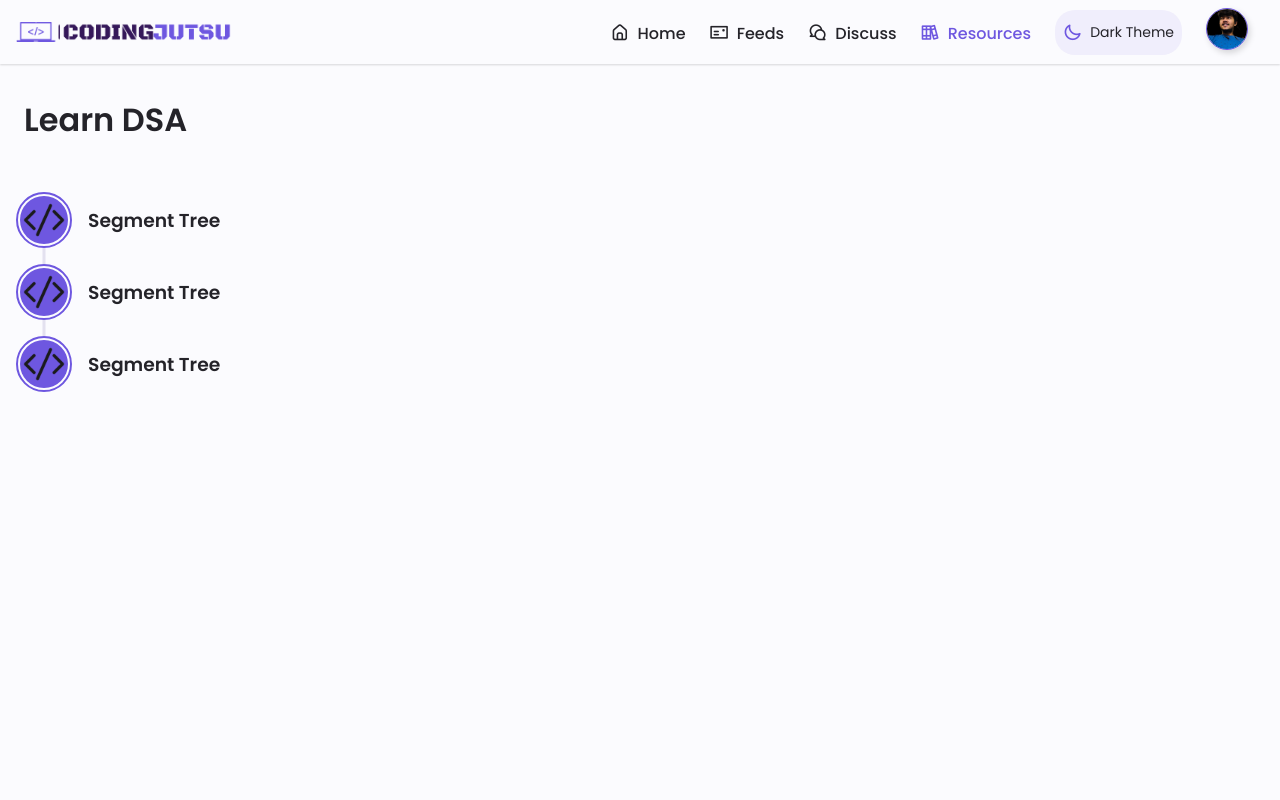
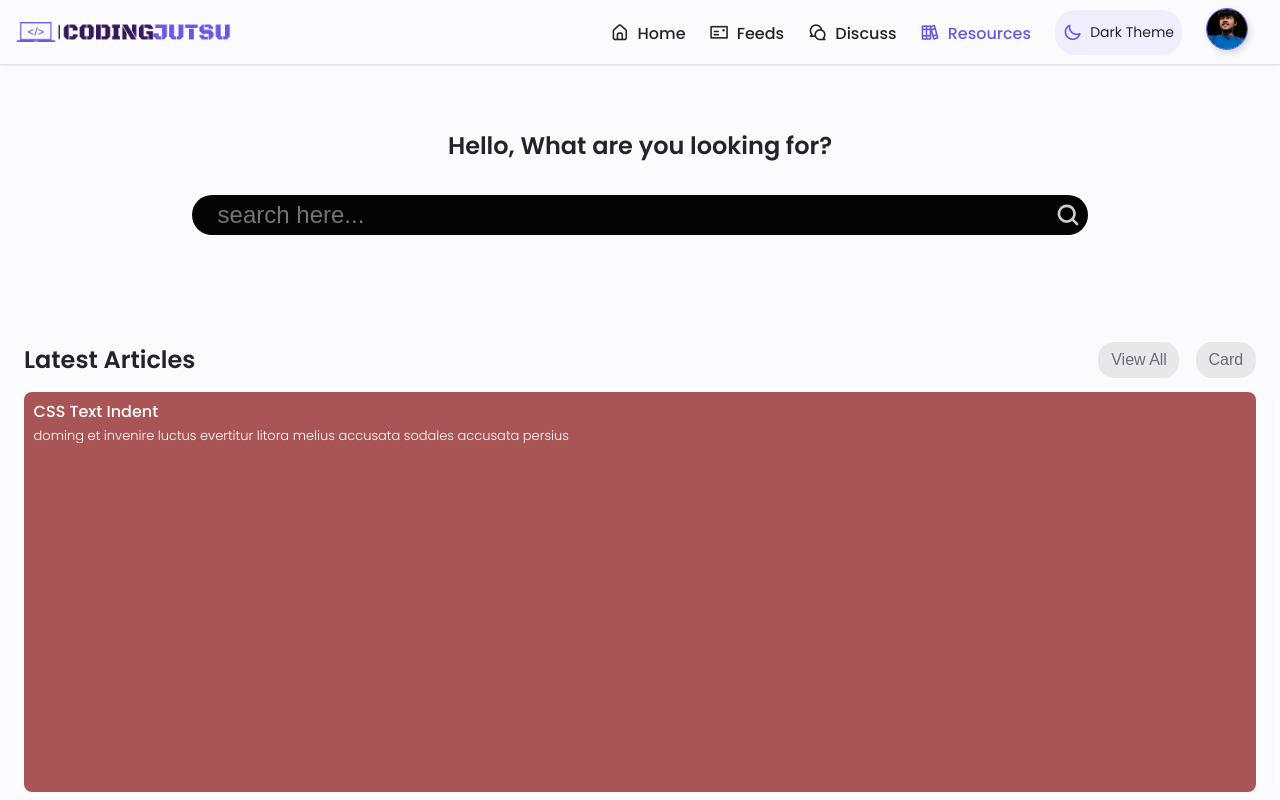
Before and after one commit to Govind-93/coding-jutsu, a React (Create React App) app: page /resources in a window 1280 px wide. Shown: the top 800 px of the page. Built offline with nearby package versions, Linux system fonts and the light colour scheme.

Commit message:
resources routes are added

```diff
--- a/src/App.js
+++ b/src/App.js
@@ -13,8 +13,6 @@ import Home from './pages/home/Home'
 import Profile from './pages/profile/Profile'
 import Discuss from './components/discuss/Discuss';
 import Resources from './components/resources/Resources';
-
-
 
 const isCurrentUser = true;
 
@@ -59,7 +57,7 @@ const router = createBrowserRouter([
         element: <Discuss />
       },
       {
-        path: "/resources",
+        path: "/resources/*",
         element: <Resources />
       }
     ]
--- a/src/components/resources/Adapter.jsx
+++ b/src/components/resources/Adapter.jsx
@@ -1,8 +1,9 @@
 import {useState,useEffect} from 'react'
 import './adapter.css'
+import { Link } from 'react-router-dom'
 
 function Adapter({
-  heading, link, linkName, data, id
+  name, link, linkName, data, id, modules
 }) {
 
   const key = `resource-adapter-${id}`
@@ -30,9 +31,9 @@ function Adapter({
 
       <div className='adapter-header'>
 
-        {heading &&
+        {name &&
           <h2 className='adapter-heading'>
-            {heading}
+            {name}
           </h2>}
 
         <button
@@ -46,12 +47,12 @@ function Adapter({
         </button>
 
         {link &&
-          <a href={link}>
+          <Link to={link} state={{name, modules}}>
             <button
               className='adapter-link'>
               {linkName || 'View All'}
             </button>
-          </a>}
+          </Link>}
 
       </div>
 
--- a/src/components/resources/Course.jsx
+++ b/src/components/resources/Course.jsx
@@ -1,8 +1,12 @@
 import "./course.css";
 import code_logo from "./assets/code.png";
-import { useState,useEffect } from "react";
+import { useState, useEffect } from "react";
+import { useLocation } from 'react-router-dom'
 
 function Course() {
+
+  const {modules, name} = useLocation().state
+
   const Padding = () => {
     return (
       <div className="padding">
@@ -13,8 +17,8 @@ function Course() {
 
   return (
     <div className="course">
-      <h1 className="course-heading">Learn DSA</h1>
-      {data.map((x, i, a) => (
+      <h1 className="course-heading">{name}</h1>
+      {modules.map((x, i, a) => (
         <>
           {<Module {...x} moduleNumber={i} />}
           {i + 1 !== a.length && <Padding />}
@@ -24,18 +28,7 @@ function Course() {
   );
 }
 
-function Module({ lessons, moduleNumber }) {
-
-  const id = `module${moduleNumber}`
-
-  const [isOpen, setIsOpen] = useState(false);
-  const [style, setStyle] = useState({});
-
-  let handle = null
-
-  const toggle = () => {
-    setIsOpen((prev) => !prev);
-  };
+function Module({ name, lessons, moduleNumber }) {
   const heightOf = (e) => {
     if (typeof e === "string") {
       e = document.querySelector(e);
@@ -46,6 +39,15 @@ function Module({ lessons, moduleNumber }) {
     h += parseFloat(s["marginBottom"]);
     h += e.offsetHeight;
     return Math.ceil(h);
+  };
+
+  const id = `module${moduleNumber}`;
+
+  const [isOpen, setIsOpen] = useState(false);
+  const [style, setStyle] = useState({});
+
+  const toggle = () => {
+    setIsOpen((prev) => !prev);
   };
 
   useEffect(() => {
@@ -83,47 +85,19 @@ function Module({ lessons, moduleNumber }) {
       </div>
     );
   };
-  console.log(style)
+
   return (
     <div id={id}>
       <a href="#">
-        <Header logo={code_logo} text={"Segment Tree"} />
+        <Header logo={code_logo} text={name} />
       </a>
       <div className="lessons" style={style}>
-          {lessons.map((x) => (
-            <Lesson text={x} />
-          ))}
-        </div>
+        {lessons.map((x) => (
+          <Lesson text={x} />
+        ))}
+      </div>
     </div>
   );
 }
 
 export default Course;
-
-const data = [
-  {
-    lessons: [
-      "invenireere porro",
-      "invenireanum aperiri an maiestatis vidisse et fabellas adipiscing ubique eloquentiam sanctus legere porro",
-      "invenire imi an maiestatis vidisse et fabellas adipiscing ubique eloquentiam sanctus legere porro",
-      "invenire tincidunt scripserit frinicus efficitur meliore unum aperiri an maiestatis vidisse et fabellas adipiscing ubique eloquentiam sanctus legere porro",
-    ],
-  },
-  {
-    lessons: [
-      "invenireere porro",
-      "invenireanum aperiri an maiestatis vidisse et fabellas adipiscing ubique eloquentiam sanctus legere porro",
-      "invenire imi an maiestatis vidisse et fabellas adipiscing ubique eloquentiam sanctus legere porro",
-      "invenire tincidunt scripserit frinicus efficitur meliore unum aperiri an maiestatis vidisse et fabellas adipiscing ubique eloquentiam sanctus legere porro",
-      "invenire imi an maiestatis vidisse et fabellas adipiscing ubique eloquentiam sanctus legere porro",
-      "invenire tincidunt scripserit frinicus efficitur meliore unum aperiri an maiestatis vidisse et fabellas adipiscing ubique eloquentiam sanctus legere porro",
-    ],
-  },
-  {
-    lessons: [
-      "invenireere porro",
-      "invenireanum aperiri an maiestatis vidisse et fabellas adipiscing ubique eloquentiam sanctus legere porro",
-      "invenire imi an maiestatis vidisse et fabellas adipiscing ubique eloquentiam sanctus legere porro",
-    ],
-  },
-];
--- a/src/components/resources/Resources.jsx
+++ b/src/components/resources/Resources.jsx
@@ -1,77 +1,68 @@
-import {useState} from 'react'
-import './resources.css'
-import searchIcon from '../../assets/search-icon.svg'
-import Adapter from './Adapter'
-import Course from './Course'
+import { useState } from "react";
+import "./resources.css";
+import searchIcon from "../../assets/search-icon.svg";
+import Adapter from "./Adapter";
+import Course from "./Course";
+import { Routes, Route } from "react-router-dom";
 
-import data from './data'
+import data from "./data";
 
 function SearchBar() {
-
-  const [searchText, setSearchText] = useState('')
+  const [searchText, setSearchText] = useState("");
 
   const onSearchTextChange = (e) => {
-    setSearchText(e.target.value)
-  }
-
-
+    setSearchText(e.target.value);
+  };
 
   const onSearchSubmit = (e) => {
-    e.preventDefault()
+    e.preventDefault();
     const s = searchText.trim().toLowerCase();
-    /*
-      // do something
-    */
-  }
+
+  };
 
   return (
     <>
-      <form
-        className='search-bar'
-        onSubmit={onSearchSubmit} >
+      <form className="search-bar" onSubmit={onSearchSubmit}>
+        <input
+          className="search-text"
+          type="text"
+          placeholder="search here..."
+          value={searchText}
+          onChange={onSearchTextChange}
+        />
 
-        <input
-      className='search-text'
-          type='text'
-          placeholder='search here...'
-          value={searchText}
-          onChange={onSearchTextChange} />
-
-        <button
-          type='submit'
-          className='search-submit'>
-
+        <button type="submit" className="search-submit">
           <img src={searchIcon} />
-
         </button>
-
       </form>
     </>
   );
 }
 
 function Resources() {
+  const ResourcesLayout = () => (
+    <div className="resources">
+      <h2>Hello, What are you looking for?</h2>
 
-  return <Course />
+      <SearchBar />
 
-  /*return (
-    <div className='resources'>
+      {data.map((x) => (
+        <>
+          <br />
+          <br />
+          <br />
+          <Adapter {...x} />
+        </>
+      ))}
+    </div>
+  );
 
-       <h2>Hello, What are you looking for?</h2>
-
-       <SearchBar />
-
-       {
-         data.map(x =>
-           <>
-             <br/><br/><br/>
-             <Adapter {...x} />
-           </>
-         )
-       }
-
-    </div>
-  )*/
+  return (
+    <Routes>
+      <Route path="/" element={ <ResourcesLayout /> } />
+      <Route path="/:courseName" element={ <Course /> } />
+    </Routes>
+  );
 }
 
-export default Resources
+export default Resources;
--- a/src/components/resources/adapter.css
+++ b/src/components/resources/adapter.css
@@ -15,7 +15,7 @@ body.dark-theme {
   position: relative;
   width: 100%;
   display: grid;
-  grid-template-rows: var(--h1-font-size) calc(var(--dim) * 30);
+  grid-template-rows: var(--h1-font-size) calc(var(--dim) * 50);
   grid-template-columns: 1fr;
   grid-gap: calc(var(--adapter-margin) * 0.6);
 }
--- a/src/components/resources/course.css
+++ b/src/components/resources/course.css
@@ -7,8 +7,13 @@ body.dark-theme {
   --color: black;
 }
 
+* {
+  overflow-anchor: none;
+}
+
 .course {
   padding-inline: 1rem;
+  overflow: auto;
 }
 
 .course-heading {
--- a/src/components/resources/data.js
+++ b/src/components/resources/data.js
@@ -1,103 +1,314 @@
-/*const data = [
+
+const modules = [
   {
-    id: 0,
-    title: 'Data Structure and Algorithms',
-    tag: ['dsa', 'data structure', 'algorithm']
+    name: "Arrays",
+    lessons: [
+      "invenireere porro",
+      "invenireanum aperiri an maiestatis vidisse et fabellas adipiscing ubique eloquentiam sanctus legere porro",
+      "invenire imi an maiestatis vidisse et fabellas adipiscing ubique eloquentiam sanctus legere porro",
+      "invenire tincidunt scripserit frinicus efficitur meliore unum aperiri an maiestatis vidisse et fabellas adipiscing ubique eloquentiam sanctus legere porro",
+    ],
   },
   {
-    id: 1,
-    title: 'Web Development',
-    tag: ['web', 'html', 'css', 'javascript', 'js', 'react', 'development']
+    name: "Heaps",
+    lessons: [
+      "invenireere porro",
+      "invenireanum aperiri an maiestatis vidisse et fabellas adipiscing ubique eloquentiam sanctus legere porro",
+      "invenire imi an maiestatis vidisse et fabellas adipiscing ubique eloquentiam sanctus legere porro",
+      "invenire tincidunt scripserit frinicus efficitur meliore unum aperiri an maiestatis vidisse et fabellas adipiscing ubique eloquentiam sanctus legere porro",
+      "invenire imi an maiestatis vidisse et fabellas adipiscing ubique eloquentiam sanctus legere porro",
+      "invenire tincidunt scripserit frinicus efficitur meliore unum aperiri an maiestatis vidisse et fabellas adipiscing ubique eloquentiam sanctus legere porro",
+    ],
   },
   {
-    id: 0,
-    title: 'Android Development',
-    tag: ['android', 'development', 'mobile', 'apps']
+    name: "Trees",
+    lessons: [
+      "invenireere porro",
+      "invenireanum aperiri an maiestatis vidisse et fabellas adipiscing ubique eloquentiam sanctus legere porro",
+      "invenire imi an maiestatis vidisse et fabellas adipiscing ubique eloquentiam sanctus legere porro",
+    ],
   },
-  {
-    id: 0,
-    title: 'C++',
-    tag: ['cpp', 'plus', 'c++', 'c']
-  },
-  {
-    id: 0,
-    title: 'Java',
-    tag: ['java']
-  },
-];*/
-
+];
 const data = [
   {
     id: 1,
-    heading: 'Latest Articles', link: '_',
-    linkName: '', data: [
-    ['CSS Text Indent', 'doming et invenire luctus evertitur litora melius accusata sodales accusata persius', '#A55'],
-    ['Templates in C++', 'doming et invenire luctus evertitur litora melius accusata sodales accusata persius', '#5A5'],
-    ['map in Javascript', 'doming et invenire luctus evertitur litora melius accusata sodales accusata persius', '#55A'],
-    ['Spread in JS', 'doming et invenire luctus evertitur litora melius accusata sodales accusata persius', '#AA5'],
-    ['CSS Text Indent definitiones graeci a feugiat instructior amet in sale discere ceteros', 'doming et invenire luctus evertitur litora melius accusata sodales accusata persius', '#A55'],
-    ['Templates in C++', 'doming et invenire luctus evertitur litora melius accusata sodales accusata persius', '#5A5'],
-    ['map in Javascript', 'doming et invenire luctus evertitur litora melius accusata sodales accusata persius', '#55A'],
-    ['Spread in JS', 'doming et invenire luctus evertitur litora melius accusata sodales accusata persius', '#AA5'],
-    ['CSS Text Indent definitiones graeci a feugiat instructior amet in sale discere ceteros', 'doming et invenire luctus evertitur litora melius accusata sodales accusata persius', '#A55'],
-    ['Templates in C++', 'doming et invenire luctus evertitur litora melius accusata sodales accusata persius', '#5A5'],
-    ['map in Javascript', 'doming et invenire luctus evertitur litora melius accusata sodales accusata persius', '#55A'],
-    ['Spread in JS', 'doming et invenire luctus evertitur litora melius accusata sodales accusata persius', '#AA5'],
-  ]},
+    name: "Latest Articles",
+    link: "/resources/latest_articles",
+    linkName: "",
+    data: [
+      [
+        "CSS Text Indent",
+        "doming et invenire luctus evertitur litora melius accusata sodales accusata persius",
+        "#A55",
+      ],
+      [
+        "Templates in C++",
+        "doming et invenire luctus evertitur litora melius accusata sodales accusata persius",
+        "#5A5",
+      ],
+      [
+        "map in Javascript",
+        "doming et invenire luctus evertitur litora melius accusata sodales accusata persius",
+        "#55A",
+      ],
+      [
+        "Spread in JS",
+        "doming et invenire luctus evertitur litora melius accusata sodales accusata persius",
+        "#AA5",
+      ],
+      [
+        "CSS Text Indent definitiones graeci a feugiat instructior amet in sale discere ceteros",
+        "doming et invenire luctus evertitur litora melius accusata sodales accusata persius",
+        "#A55",
+      ],
+      [
+        "Templates in C++",
+        "doming et invenire luctus evertitur litora melius accusata sodales accusata persius",
+        "#5A5",
+      ],
+      [
+        "map in Javascript",
+        "doming et invenire luctus evertitur litora melius accusata sodales accusata persius",
+        "#55A",
+      ],
+      [
+        "Spread in JS",
+        "doming et invenire luctus evertitur litora melius accusata sodales accusata persius",
+        "#AA5",
+      ],
+      [
+        "CSS Text Indent definitiones graeci a feugiat instructior amet in sale discere ceteros",
+        "doming et invenire luctus evertitur litora melius accusata sodales accusata persius",
+        "#A55",
+      ],
+      [
+        "Templates in C++",
+        "doming et invenire luctus evertitur litora melius accusata sodales accusata persius",
+        "#5A5",
+      ],
+      [
+        "map in Javascript",
+        "doming et invenire luctus evertitur litora melius accusata sodales accusata persius",
+        "#55A",
+      ],
+      [
+        "Spread in JS",
+        "doming et invenire luctus evertitur litora melius accusata sodales accusata persius",
+        "#AA5",
+      ],
+    ],
+    modules: modules,
+  },
 
   {
     id: 2,
-    heading: 'DSA', link: '_',
-    linkName: '', data: [
-    ['CSS Text Indent', 'doming et invenire luctus evertitur litora melius accusata sodales accusata persius', '#A55'],
-    ['Templates in C++', 'doming et invenire luctus evertitur litora melius accusata sodales accusata persius', '#5A5'],
-    ['map in Javascript', 'doming et invenire luctus evertitur litora melius accusata sodales accusata persius', '#55A'],
-    ['Spread in JS', 'doming et invenire luctus evertitur litora melius accusata sodales accusata persius', '#AA5'],
-    ['CSS Text Indent definitiones graeci a feugiat instructior amet in sale discere ceteros', 'doming et invenire luctus evertitur litora melius accusata sodales accusata persius', '#A55'],
-    ['Templates in C++', 'doming et invenire luctus evertitur litora melius accusata sodales accusata persius', '#5A5'],
-    ['map in Javascript', 'doming et invenire luctus evertitur litora melius accusata sodales accusata persius', '#55A'],
-    ['Spread in JS', 'doming et invenire luctus evertitur litora melius accusata sodales accusata persius', '#AA5'],
-    ['CSS Text Indent definitiones graeci a feugiat instructior amet in sale discere ceteros', 'doming et invenire luctus evertitur litora melius accusata sodales accusata persius', '#A55'],
-    ['Templates in C++', 'doming et invenire luctus evertitur litora melius accusata sodales accusata persius', '#5A5'],
-    ['map in Javascript', 'doming et invenire luctus evertitur litora melius accusata sodales accusata persius', '#55A'],
-    ['Spread in JS', 'doming et invenire luctus evertitur litora melius accusata sodales accusata persius', '#AA5'],
-  ]},
+    name: "DSA",
+    link: "/resources/dsa",
+    linkName: "",
+    data: [
+      [
+        "CSS Text Indent",
+        "doming et invenire luctus evertitur litora melius accusata sodales accusata persius",
+        "#A55",
+      ],
+      [
+        "Templates in C++",
+        "doming et invenire luctus evertitur litora melius accusata sodales accusata persius",
+        "#5A5",
+      ],
+      [
+        "map in Javascript",
+        "doming et invenire luctus evertitur litora melius accusata sodales accusata persius",
+        "#55A",
+      ],
+      [
+        "Spread in JS",
+        "doming et invenire luctus evertitur litora melius accusata sodales accusata persius",
+        "#AA5",
+      ],
+      [
+        "CSS Text Indent definitiones graeci a feugiat instructior amet in sale discere ceteros",
+        "doming et invenire luctus evertitur litora melius accusata sodales accusata persius",
+        "#A55",
+      ],
+      [
+        "Templates in C++",
+        "doming et invenire luctus evertitur litora melius accusata sodales accusata persius",
+        "#5A5",
+      ],
+      [
+        "map in Javascript",
+        "doming et invenire luctus evertitur litora melius accusata sodales accusata persius",
+        "#55A",
+      ],
+      [
+        "Spread in JS",
+        "doming et invenire luctus evertitur litora melius accusata sodales accusata persius",
+        "#AA5",
+      ],
+      [
+        "CSS Text Indent definitiones graeci a feugiat instructior amet in sale discere ceteros",
+        "doming et invenire luctus evertitur litora melius accusata sodales accusata persius",
+        "#A55",
+      ],
+      [
+        "Templates in C++",
+        "doming et invenire luctus evertitur litora melius accusata sodales accusata persius",
+        "#5A5",
+      ],
+      [
+        "map in Javascript",
+        "doming et invenire luctus evertitur litora melius accusata sodales accusata persius",
+        "#55A",
+      ],
+      [
+        "Spread in JS",
+        "doming et invenire luctus evertitur litora melius accusata sodales accusata persius",
+        "#AA5",
+      ],
+    ],
+    modules: modules,
+  },
 
   {
     id: 3,
-    heading: 'Web Development', link: '_',
-    linkName: '', data: [
-    ['CSS Text Indent', 'doming et invenire luctus evertitur litora melius accusata sodales accusata persius', '#A55'],
-    ['Templates in C++', 'doming et invenire luctus evertitur litora melius accusata sodales accusata persius', '#5A5'],
-    ['map in Javascript', 'doming et invenire luctus evertitur litora melius accusata sodales accusata persius', '#55A'],
-    ['Spread in JS', 'doming et invenire luctus evertitur litora melius accusata sodales accusata persius', '#AA5'],
-    ['CSS Text Indent definitiones graeci a feugiat instructior amet in sale discere ceteros', 'doming et invenire luctus evertitur litora melius accusata sodales accusata persius', '#A55'],
-    ['Templates in C++', 'doming et invenire luctus evertitur litora melius accusata sodales accusata persius', '#5A5'],
-    ['map in Javascript', 'doming et invenire luctus evertitur litora melius accusata sodales accusata persius', '#55A'],
-    ['Spread in JS', 'doming et invenire luctus evertitur litora melius accusata sodales accusata persius', '#AA5'],
-    ['CSS Text Indent definitiones graeci a feugiat instructior amet in sale discere ceteros', 'doming et invenire luctus evertitur litora melius accusata sodales accusata persius', '#A55'],
-    ['Templates in C++', 'doming et invenire luctus evertitur litora melius accusata sodales accusata persius', '#5A5'],
-    ['map in Javascript', 'doming et invenire luctus evertitur litora melius accusata sodales accusata persius', '#55A'],
-    ['Spread in JS', 'doming et invenire luctus evertitur litora melius accusata sodales accusata persius', '#AA5'],
-  ]},
+    name: "Web Development",
+    link: "/resources/web_development",
+    linkName: "",
+    data: [
+      [
+        "CSS Text Indent",
+        "doming et invenire luctus evertitur litora melius accusata sodales accusata persius",
+        "#A55",
+      ],
+      [
+        "Templates in C++",
+        "doming et invenire luctus evertitur litora melius accusata sodales accusata persius",
+        "#5A5",
+      ],
+      [
+        "map in Javascript",
+        "doming et invenire luctus evertitur litora melius accusata sodales accusata persius",
+        "#55A",
+      ],
+      [
+        "Spread in JS",
+        "doming et invenire luctus evertitur litora melius accusata sodales accusata persius",
+        "#AA5",
+      ],
+      [
+        "CSS Text Indent definitiones graeci a feugiat instructior amet in sale discere ceteros",
+        "doming et invenire luctus evertitur litora melius accusata sodales accusata persius",
+        "#A55",
+      ],
+      [
+        "Templates in C++",
+        "doming et invenire luctus evertitur litora melius accusata sodales accusata persius",
+        "#5A5",
+      ],
+      [
+        "map in Javascript",
+        "doming et invenire luctus evertitur litora melius accusata sodales accusata persius",
+        "#55A",
+      ],
+      [
+        "Spread in JS",
+        "doming et invenire luctus evertitur litora melius accusata sodales accusata persius",
+        "#AA5",
+      ],
+      [
+        "CSS Text Indent definitiones graeci a feugiat instructior amet in sale discere ceteros",
+        "doming et invenire luctus evertitur litora melius accusata sodales accusata persius",
+        "#A55",
+      ],
+      [
+        "Templates in C++",
+        "doming et invenire luctus evertitur litora melius accusata sodales accusata persius",
+        "#5A5",
+      ],
+      [
+        "map in Javascript",
+        "doming et invenire luctus evertitur litora melius accusata sodales accusata persius",
+        "#55A",
+      ],
+      [
+        "Spread in JS",
+        "doming et invenire luctus evertitur litora melius accusata sodales accusata persius",
+        "#AA5",
+      ],
+    ],
+    modules: modules,
+  },
 
   {
     id: 4,
-    heading: 'Tutorials', link: '_',
-    linkName: '', data: [
-    ['CSS Text Indent', 'doming et invenire luctus evertitur litora melius accusata sodales accusata persius', '#A55'],
-    ['Templates in C++', 'doming et invenire luctus evertitur litora melius accusata sodales accusata persius', '#5A5'],
-    ['map in Javascript', 'doming et invenire luctus evertitur litora melius accusata sodales accusata persius', '#55A'],
-    ['Spread in JS', 'doming et invenire luctus evertitur litora melius accusata sodales accusata persius', '#AA5'],
-    ['CSS Text Indent definitiones graeci a feugiat instructior amet in sale discere ceteros', 'doming et invenire luctus evertitur litora melius accusata sodales accusata persius', '#A55'],
-    ['Templates in C++', 'doming et invenire luctus evertitur litora melius accusata sodales accusata persius', '#5A5'],
-    ['map in Javascript', 'doming et invenire luctus evertitur litora melius accusata sodales accusata persius', '#55A'],
-    ['Spread in JS', 'doming et invenire luctus evertitur litora melius accusata sodales accusata persius', '#AA5'],
-    ['CSS Text Indent definitiones graeci a feugiat instructior amet in sale discere ceteros', 'doming et invenire luctus evertitur litora melius accusata sodales accusata persius', '#A55'],
-    ['Templates in C++', 'doming et invenire luctus evertitur litora melius accusata sodales accusata persius', '#5A5'],
-    ['map in Javascript', 'doming et invenire luctus evertitur litora melius accusata sodales accusata persius', '#55A'],
-    ['Spread in JS', 'doming et invenire luctus evertitur litora melius accusata sodales accusata persius', '#AA5'],
-  ]},
-]
+    name: "Tutorials",
+    link: "/resources/tutorials",
+    linkName: "",
+    data: [
+      [
+        "CSS Text Indent",
+        "doming et invenire luctus evertitur litora melius accusata sodales accusata persius",
+        "#A55",
+      ],
+      [
+        "Templates in C++",
+        "doming et invenire luctus evertitur litora melius accusata sodales accusata persius",
+        "#5A5",
+      ],
+      [
+        "map in Javascript",
+        "doming et invenire luctus evertitur litora melius accusata sodales accusata persius",
+        "#55A",
+      ],
+      [
+        "Spread in JS",
+        "doming et invenire luctus evertitur litora melius accusata sodales accusata persius",
+        "#AA5",
+      ],
+      [
+        "CSS Text Indent definitiones graeci a feugiat instructior amet in sale discere ceteros",
+        "doming et invenire luctus evertitur litora melius accusata sodales accusata persius",
+        "#A55",
+      ],
+      [
+        "Templates in C++",
+        "doming et invenire luctus evertitur litora melius accusata sodales accusata persius",
+        "#5A5",
+      ],
+      [
+        "map in Javascript",
+        "doming et invenire luctus evertitur litora melius accusata sodales accusata persius",
+        "#55A",
+      ],
+      [
+        "Spread in JS",
+        "doming et invenire luctus evertitur litora melius accusata sodales accusata persius",
+        "#AA5",
+      ],
+      [
+        "CSS Text Indent definitiones graeci a feugiat instructior amet in sale discere ceteros",
+        "doming et invenire luctus evertitur litora melius accusata sodales accusata persius",
+        "#A55",
+      ],
+      [
+        "Templates in C++",
+        "doming et invenire luctus evertitur litora melius accusata sodales accusata persius",
+        "#5A5",
+      ],
+      [
+        "map in Javascript",
+        "doming et invenire luctus evertitur litora melius accusata sodales accusata persius",
+        "#55A",
+      ],
+      [
+        "Spread in JS",
+        "doming et invenire luctus evertitur litora melius accusata sodales accusata persius",
+        "#AA5",
+      ],
+    ],
+    modules: modules,
+  },
+];
 
 export default data;
--- a/src/components/resources/resources.css
+++ b/src/components/resources/resources.css
@@ -22,7 +22,6 @@
   padding: 0.4rem 1.6rem;
   border-radius: 10rem;
   border: none;
-  box-shadow: 0 0 0.75rem -0.25rem var(--input-color-alt);
   outline: none;
   background-color: transparent;
   backdrop-filter: invert(1) saturate(0);
```
